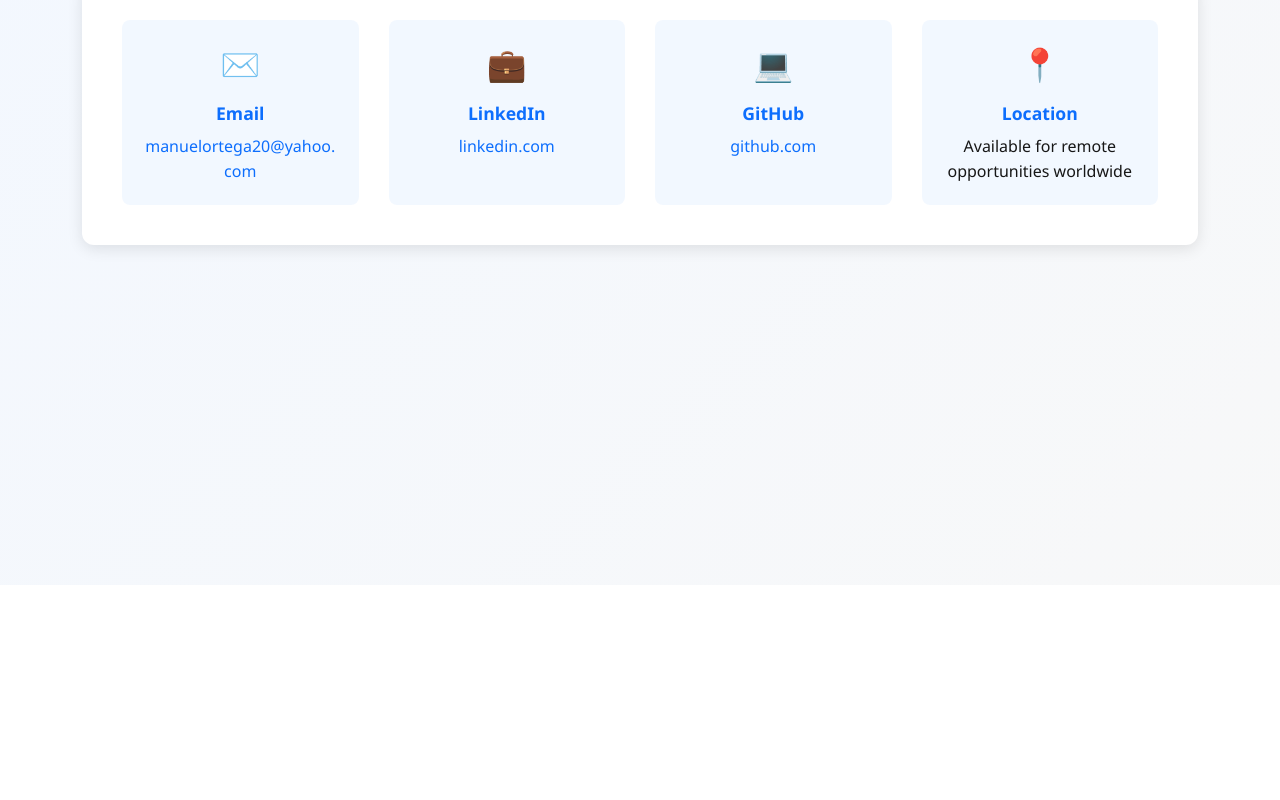
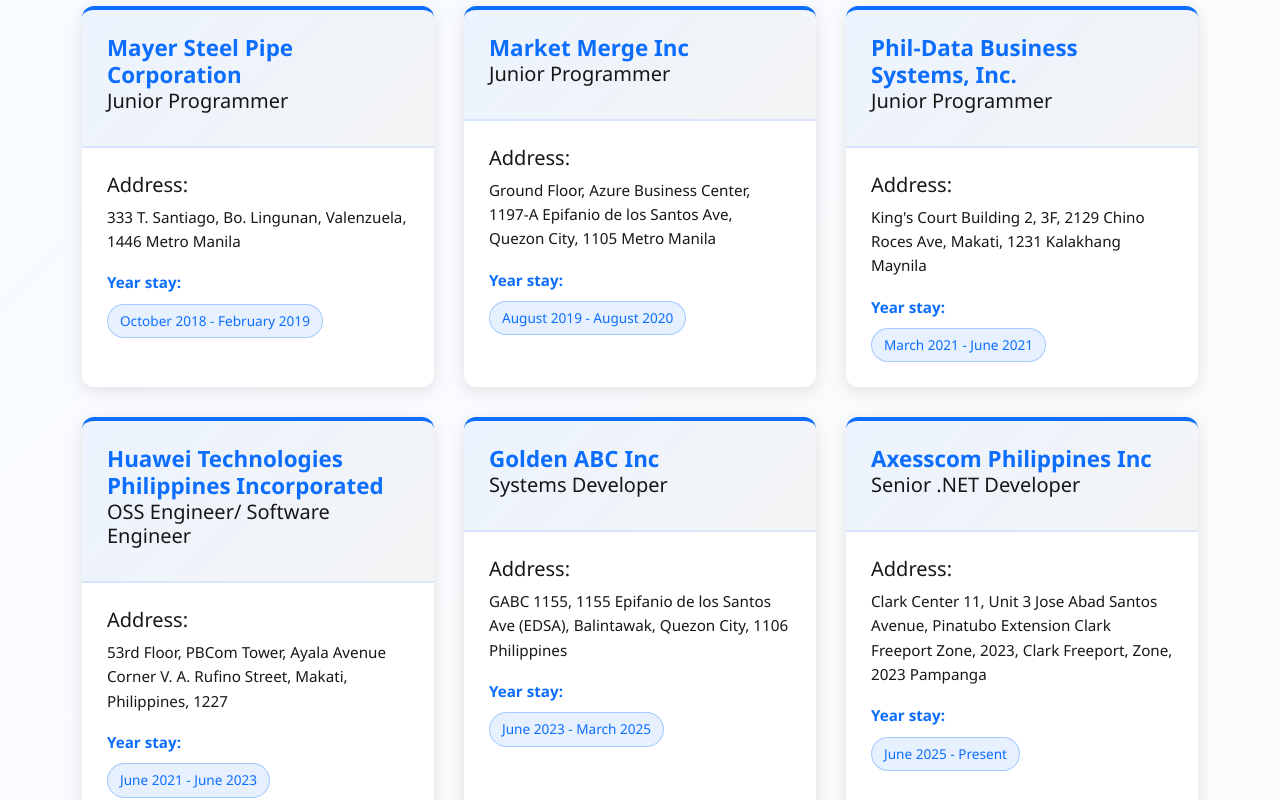
Before and after one commit to ManueliOrtegi/my-portfolio, a Next.js app: page / in a window 1280 px wide. Shown: the part 7160-7960 px from the top of the page. Before the commit the page ends 7745 px from the top, so only its background shows below. Built offline with nearby package versions, Linux system fonts and the light colour scheme.

Commit message:
Add Employment History

```diff
--- a/app/page.tsx
+++ b/app/page.tsx
@@ -2,6 +2,7 @@
 import About from "../component/About";
 import Projects from "../component/Projects";
 import Contact from "../component/Contact";
+import EmploymentHistory from "../component/EmploymentHistory";
 import Skills from "../component/Skills";
 
 export default function Home() {
@@ -17,6 +18,9 @@
       <section id="projects">
         <Projects />
       </section>
+      <section id="projects">
+        <EmploymentHistory />
+      </section>
       <section id="contact">
         <Contact />
       </section>
--- /dev/null
+++ b/component/EmploymentHistory.tsx
@@ -0,0 +1,85 @@
+export default function Projects() {
+  const projects = [
+    {
+      id: 1,
+      CompanyName: "Mayer Steel Pipe Corporation",
+      title: "Junior Programmer",
+      description:
+        "333 T. Santiago, Bo. Lingunan, Valenzuela, 1446 Metro Manila",
+      Year: "October 2018 - February 2019",
+    },
+    {
+      id: 2,
+      CompanyName: "Market Merge Inc",
+      title: "Junior Programmer",
+      description:
+        "Ground Floor, Azure Business Center, 1197-A Epifanio de los Santos Ave, Quezon City, 1105 Metro Manila",
+      Year: "August 2019 - August 2020",
+    },
+    {
+      id: 3,
+      CompanyName: "Phil-Data Business Systems, Inc.",
+      title: "Junior Programmer",
+      description:
+        "King's Court Building 2, 3F, 2129 Chino Roces Ave, Makati, 1231 Kalakhang Maynila",
+      Year: "March 2021 - June 2021",
+    },
+    {
+      id: 4,
+      CompanyName: "Huawei Technologies Philippines Incorporated",
+      title: "OSS Engineer/ Software Engineer",
+      description:
+        "53rd Floor, PBCom Tower, Ayala Avenue Corner V. A. Rufino Street, Makati, Philippines, 1227",
+      Year: "June 2021 - June 2023",
+    },
+    {
+      id: 5,
+      CompanyName: "Golden ABC Inc",
+      title: "Systems Developer",
+      description:
+        "GABC 1155, 1155 Epifanio de los Santos Ave (EDSA), Balintawak, Quezon City, 1106 Philippines",
+      Year: "June 2023 - March 2025",
+    },
+    {
+      id: 6,
+      CompanyName: "Axesscom Philippines Inc",
+      title: "Senior .NET Developer",
+      description:
+        "Clark Center 11, Unit 3 Jose Abad Santos Avenue, Pinatubo Extension Clark Freeport Zone, 2023, Clark Freeport, Zone, 2023 Pampanga",
+      Year: "June 2025 - Present",
+    },
+  ];
+
+  return (
+    <section className="projects-page">
+      <div className="container">
+        <h2 className="projects-title">My Projects</h2>
+        <p className="projects-subtitle">
+          Here are some of the key projects Ive developed showcasing my
+          expertise in full-stack development
+        </p>
+
+        <div className="projects-grid">
+          {projects.map((project) => (
+            <div key={project.id} className="project-card">
+              <div className="project-header">
+                <h3>{project.CompanyName}</h3>
+                <h5>{project.title}</h5>
+              </div>
+              <div className="project-body">
+                <h5>Address:</h5>
+                <p className="project-description">{project.description}</p>
+                <div className="project-tech">
+                  <h5>Year stay:</h5>
+                  <div className="tech-tags">
+                    <span className="tech-tag">{project.Year}</span>
+                  </div>
+                </div>
+              </div>
+            </div>
+          ))}
+        </div>
+      </div>
+    </section>
+  );
+}
```
